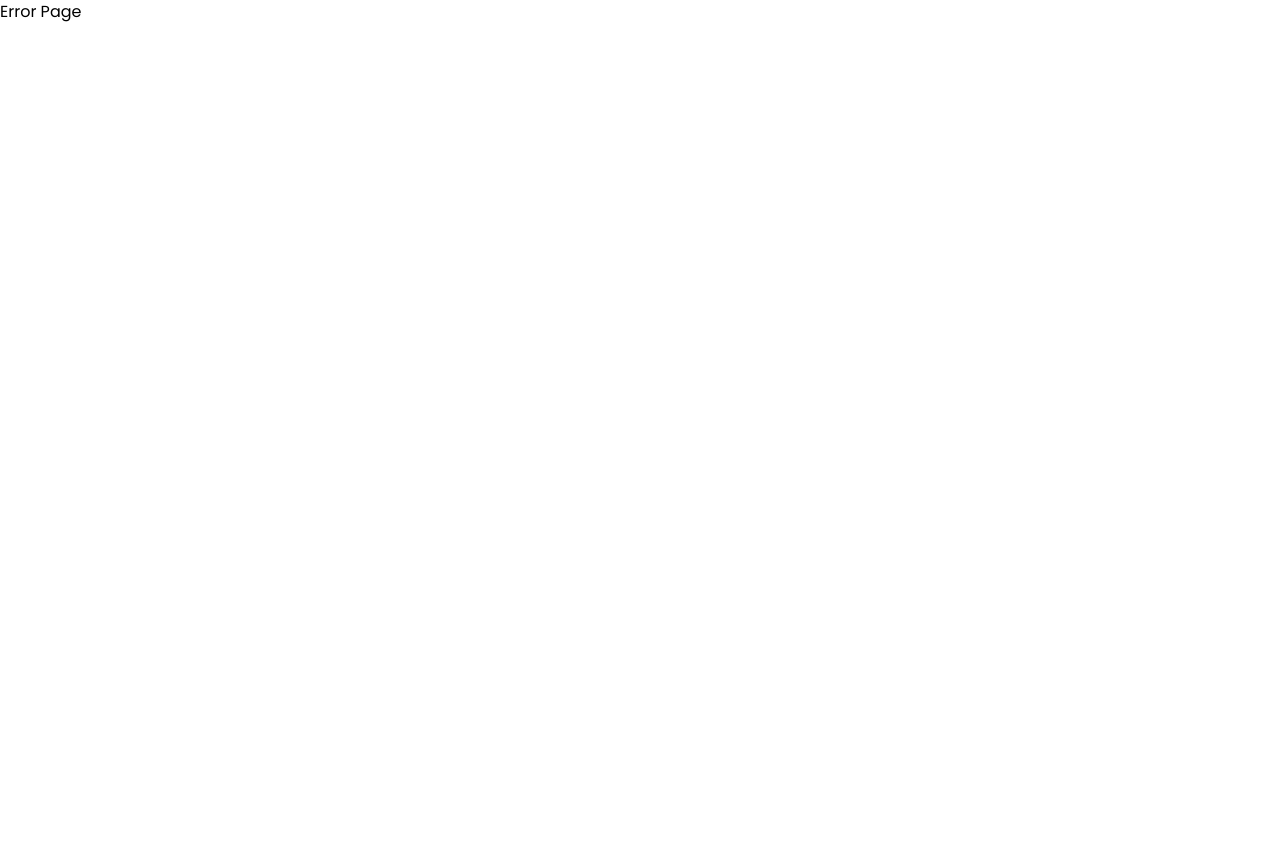
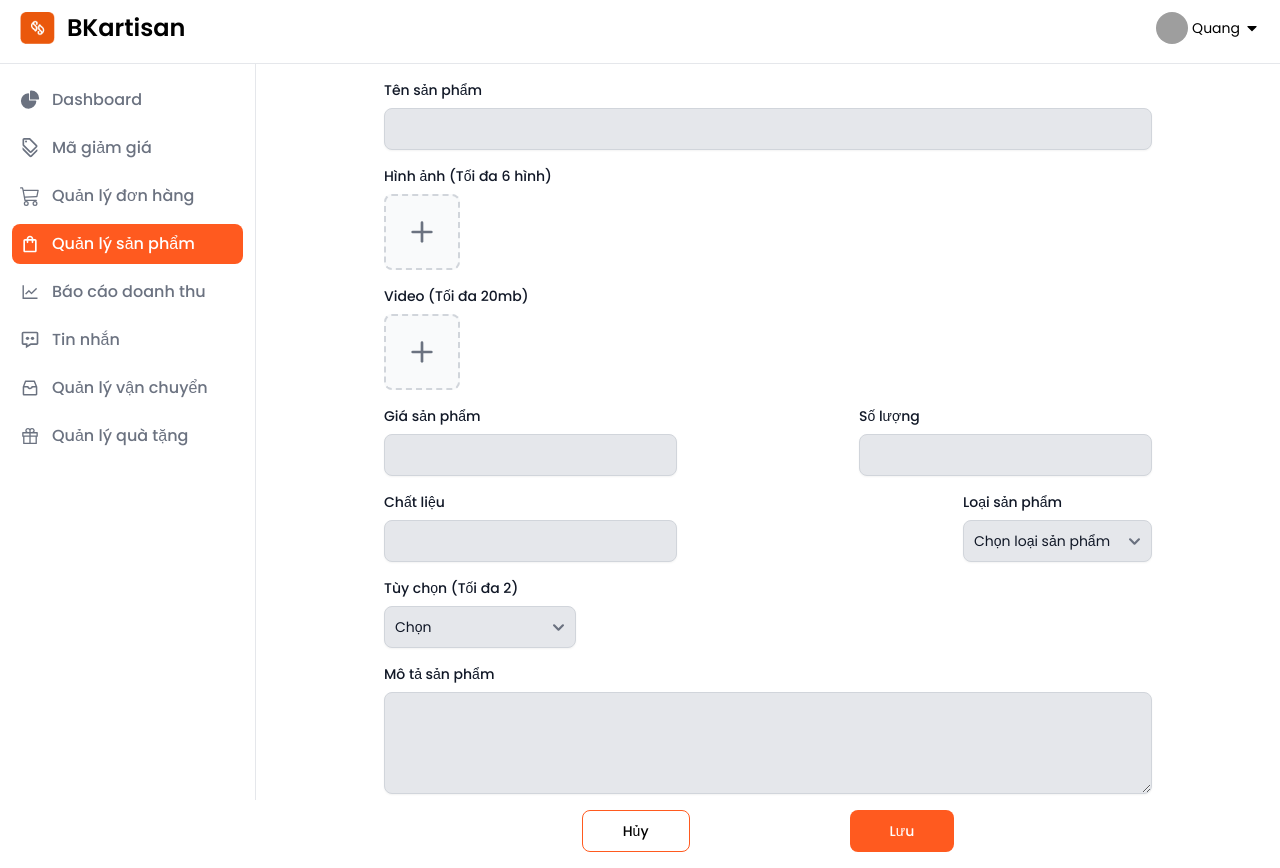
Before and after one commit to hinn1411/thesis-bkartisan, a React (Vite) app in the folder frontend/: page /seller/manage-products/create-product in a window 1280 px wide. Before the commit this address had no page. Before the commit the page ends 800 px from the top, so only its background shows below. Built offline with nearby package versions, Linux system fonts and the light colour scheme; grey boxes are pictures that could not be loaded.

Commit message:
Update UIcreateProduct

```diff
--- a/frontend/src/components/sidebar/SellerSideBar.tsx
+++ b/frontend/src/components/sidebar/SellerSideBar.tsx
@@ -3,6 +3,9 @@ import logo from '../../assets/images/logo/dummy logo.png'
 import { MdOutlineDiscount, MdOutlineShoppingBag} from 'react-icons/md';
 import { BiMessageDots } from "react-icons/bi";
 import { AiOutlineLineChart } from "react-icons/ai";
+import { AiOutlineInbox } from "react-icons/ai";
+import { AiOutlineGift } from "react-icons/ai";
+import { FaCaretDown } from "react-icons/fa";
 import { BsCart3 } from 'react-icons/bs';
 import React, { useState } from 'react';
 
@@ -64,34 +67,24 @@ const SellerSideBar: FC<sideBarName> = memo(({name}) => {
           <div className="flex items-center ">
               <div className="flex flex-col items-end">
                 <div>
-                  <button type="button" className={`flex text-sm bg-gray-800 rounded-full ${isDropdownOpen ? 'focus:ring-4 focus:ring-gray-300 dark:focus:ring-gray-600' : ''} `} aria-expanded={isDropdownOpen} data-dropdown-toggle="dropdown-user" id="dropdownButton"
+                  <button type="button" className={`flex items-center space-x-1 text-sm rounded-full ${isDropdownOpen ? 'focus:ring-4 focus:ring-gray-300 dark:focus:ring-gray-600' : ''} `} aria-expanded={isDropdownOpen} data-dropdown-toggle="dropdown-user" id="dropdownButton"
                 onClick={handleButtonClick}>
 
                     <img className="w-8 h-8 rounded-full" src="https://flowbite.com/docs/images/people/profile-picture-5.jpg" alt="user photo"></img>
+                    <p> Quang</p>
+                    <FaCaretDown className = "w-4 h-4"/>
                   </button>
+
                 </div>
                 <div className={`z-50 ${isDropdownOpen ? '' : 'hidden'} my-4 text-base list-none bg-white divide-y divide-gray-100 rounded shadow dark:bg-gray-700 dark:divide-gray-600`} id="dropdown-user">
-                  <div className="px-4 py-3" role="none">
-                    <p className="text-sm text-gray-900 dark:text-white" role="none">
-                      Neil Sims
-                    </p>
-                    <p className="text-sm font-medium text-gray-900 truncate dark:text-gray-300" role="none">
-                      neil.sims@flowbite.com
-                    </p>
-                  </div>
                   <ul className="py-1" role="none">
                     <li>
-                      <a href="#" className="block px-4 py-2 text-sm text-gray-700 hover:bg-orange-100 dark:text-gray-300 dark:hover:bg-gray-600 dark:hover:text-white" role="menuitem">Dashboard</a>
-                    </li>
-                    <li>
-                      <a href="#" className="block px-4 py-2 text-sm text-gray-700 hover:bg-orange-100 dark:text-gray-300 dark:hover:bg-gray-600 dark:hover:text-white" role="menuitem">Settings</a>
-                    </li>
-                    <li>
-                      <a href="#" className="block px-4 py-2 text-sm text-gray-700 hover:bg-orange-100 dark:text-gray-300 dark:hover:bg-gray-600 dark:hover:text-white" role="menuitem">Earnings</a>
+                      <a href="#" className="block px-4 py-2 text-sm text-gray-700 hover:bg-orange-100 dark:text-gray-300 dark:hover:bg-gray-600 dark:hover:text-white" role="menuitem">Information</a>
                     </li>
                     <li>
                       <a href="#" className="block px-4 py-2 text-sm text-gray-700 hover:bg-orange-100 dark:text-gray-300 dark:hover:bg-gray-600 dark:hover:text-white" role="menuitem">Sign out</a>
                     </li>
+
                   </ul>
                 </div>
               </div>
@@ -152,6 +145,20 @@ const SellerSideBar: FC<sideBarName> = memo(({name}) => {
                   <span className="flex-1 ms-3 whitespace-nowrap">Tin nhắn</span>
                 </a>
             </li>
+            <li>
+                <a href="#" className={`flex  items-center p-2 text-gray-500 rounded-lg  group ${name == "Message"? `bg-orange-500 text-white` : `hover:bg-orange-100 hover:text-gray-900`} group`}>
+                  <AiOutlineInbox className={`w-5 h-5 text-gray-500 transition duration-75 dark:text-gray-400 ${name == "Message"? ` text-white` : `group-hover:text-gray-900 `} `} />
+
+                  <span className="flex-1 ms-3 whitespace-nowrap">Quản lý vận chuyển</span>
+                </a>
+            </li>
+            <li>
+                <a href="#" className={`flex  items-center p-2 text-gray-500 rounded-lg  group ${name == "Message"? `bg-orange-500 text-white` : `hover:bg-orange-100 hover:text-gray-900`} group`}>
+                  <AiOutlineGift className={`w-5 h-5 text-gray-500 transition duration-75 dark:text-gray-400 ${name == "Message"? ` text-white` : `group-hover:text-gray-900 `} `} />
+
+                  <span className="flex-1 ms-3 whitespace-nowrap">Quản lý quà tặng</span>
+                </a>
+            </li>
 
           </ul>
       </div>
--- a/frontend/src/pages/Seller/ManageProducts/CreateProducts.tsx
+++ b/frontend/src/pages/Seller/ManageProducts/CreateProducts.tsx
@@ -1,11 +1,32 @@
 import { FC, memo, useState, ChangeEvent } from 'react';
 import SellerSideBar from '../../../components/sidebar/SellerSideBar';
+import { IoCloseOutline } from "react-icons/io5";
 import { FiPlus } from "react-icons/fi";
 
 interface YourComponentProps {}
 const CreateProducts: FC<YourComponentProps> = memo(() => {
   const [images, setImages] = useState<string[]>([]);
   const [videoSrc, setVideoSrc] = useState<string | null>(null);
+  const [selectedCategory, setSelectedCategory] = useState<string>('');
+
+  const initialOptions = ['S', 'M', 'L', 'XL'];
+  const [availableSizes, setAvailableSizes] = useState<string[]>(initialOptions);
+  const [selectedSizes, setSelectedSizes] = useState<string[]>([]);
+
+  const handleSizeChange = (event: React.ChangeEvent<HTMLSelectElement>) => {
+    const newSize = event.target.value;
+    setSelectedSizes([...selectedSizes, newSize]);
+    setAvailableSizes(availableSizes.filter(size => size !== newSize));
+  };
+
+  const removeSize = (sizeToRemove: string) => {
+    setSelectedSizes(selectedSizes.filter(size => size !== sizeToRemove));
+    setAvailableSizes([...availableSizes, sizeToRemove]);
+  };
+
+  const handleCategoryChange = (event: React.ChangeEvent<HTMLSelectElement>) => {
+    setSelectedCategory(event.target.value);
+  };
 
   const handleFileImageChange = (e: ChangeEvent<HTMLInputElement>) => {
     const files = e.target.files;
@@ -126,12 +147,12 @@ const CreateProducts: FC<YourComponentProps> = memo(() => {
           </div>
           <div className="flex mb-4 justify-between">
             <div>
-            <label className="block mb-2 text-sm font-medium text-gray-900 dark:text-white">Giá sản phẩm</label>
-            <input type="text" id="Price" className="shadow-sm bg-gray-200 border border-gray-300 text-gray-900 text-sm rounded-lg focus:ring-orange-500 focus:border-orange-500 block w-full p-2.5 " required/>
+              <label className="block mb-2 text-sm font-medium text-gray-900 dark:text-white">Giá sản phẩm</label>
+              <input type="text" id="Price" className="shadow-sm bg-gray-200 border border-gray-300 text-gray-900 text-sm rounded-lg focus:ring-orange-500 focus:border-orange-500 block w-full p-2.5 " required/>
             </div>
             <div>
-            <label className="block mb-2 text-sm font-medium text-gray-900 dark:text-white">Số lượng</label>
-            <input type="text" id="Quanlity" className="shadow-sm bg-gray-200 border border-gray-300 text-gray-900 text-sm rounded-lg focus:ring-orange-500 focus:border-orange-500 block w-full p-2.5 " required/>
+              <label className="block mb-2 text-sm font-medium text-gray-900 dark:text-white">Số lượng</label>
+              <input type="text" id="Quanlity" className="shadow-sm bg-gray-200 border border-gray-300 text-gray-900 text-sm rounded-lg focus:ring-orange-500 focus:border-orange-500 block w-full p-2.5 " required/>
             </div>
           </div>
           <div className="flex mb-4 justify-between">
@@ -151,6 +172,76 @@ const CreateProducts: FC<YourComponentProps> = memo(() => {
 
             </div>
           </div>
+
+          <div>
+            <label className="block mb-2 text-sm font-medium text-gray-900 dark:text-white">Tùy chọn (Tối đa 2)</label>
+            <div className="flex mb-4 justify-between">
+              <div className='w-48'>
+
+                <select id="catagory" className="shadow-sm bg-gray-200 border border-gray-300 text-gray-900 text-sm rounded-lg focus:ring-orange-500 focus:border-orange-500 block w-full p-2.5 pr-7" onChange={handleCategoryChange}>
+                  <option selected>Chọn</option>
+                  <option value="US">Kích cỡ</option>
+                  <option value="CA">Áo</option>
+                  <option value="FR">Quần</option>
+                  <option value="DE">Board Game</option>
+                </select>
+              </div>
+
+              {selectedCategory && (
+              <div id='select1' className='space-y-3 w-48'>
+                <div className='flex items-center'>
+                  <select
+                    id="size"
+                    className=" shadow-sm bg-gray-200 border border-gray-300 text-gray-900 text-sm rounded-lg focus:ring-orange-500 focus:border-orange-500 block w-full p-2.5 pr-7"
+                    onChange={handleSizeChange}
+                    value=""
+                  >
+                    <option disabled value="">Chọn các kích cỡ</option>
+                    {availableSizes.map(size => <option key={size} value={size}>{size}</option>)}
+                  </select>
+                <IoCloseOutline className="w-5 h-5 cursor-pointer" />
+                </div>
+
+                <div className="flex flex-wrap space-y-3">
+                  {selectedSizes.map(size => (
+                    <div key={size} className="flex justify-between shadow-sm bg-gray-200 border border-gray-300 text-gray-900 text-sm rounded-lg focus:ring-orange-500 focus:border-orange-500 w-full p-2.5">
+                      <p>{size}</p>
+                      <IoCloseOutline className="w-5 h-5 cursor-pointer" onClick={() => removeSize(size)}/>
+                    </div>
+                  ))}
+                </div>
+              </div>
+                )}
+
+              {selectedCategory && (
+                <div id='select1' className='space-y-3 w-48'>
+                  <div className='flex items-center'>
+                    <select
+                      id="size"
+                      className=" shadow-sm bg-gray-200 border border-gray-300 text-gray-900 text-sm rounded-lg focus:ring-orange-500 focus:border-orange-500 block w-full p-2.5 pr-7"
+                      onChange={handleSizeChange}
+                      value=""
+                    >
+                      <option disabled value="">Chọn các kích cỡ</option>
+                      {availableSizes.map(size => <option key={size} value={size}>{size}</option>)}
+                    </select>
+                  <IoCloseOutline className="w-5 h-5 cursor-pointer" />
+                  </div>
+
+                  <div className="flex flex-wrap space-y-3">
+                    {selectedSizes.map(size => (
+                      <div key={size} className="flex justify-between shadow-sm bg-gray-200 border border-gray-300 text-gray-900 text-sm rounded-lg focus:ring-orange-500 focus:border-orange-500 w-full p-2.5">
+                        <p>{size}</p>
+                        <IoCloseOutline className="w-5 h-5 cursor-pointer" onClick={() => removeSize(size)}/>
+                      </div>
+                    ))}
+                  </div>
+                </div>
+                )}
+            </div>
+          </div>
+
+
           <div className="mb-4">
             <label className="block mb-2 text-sm font-medium text-gray-900 dark:text-white">Mô tả sản phẩm</label>
             <textarea rows={4} id="Description" className="shadow-sm bg-gray-200 border border-gray-300 text-gray-900 text-sm rounded-lg focus:ring-orange-500 focus:border-orange-500 block w-full p-2.5 " required/>
--- a/frontend/src/pages/register/Register.tsx
+++ b/frontend/src/pages/register/Register.tsx
@@ -29,7 +29,7 @@ const Login: FC = memo(() => {
             </div>
             <div className="my-6">
               <input
-                type="password"
+                type="email"
                 className="w-full py-4 px-6 border border-gray-300 rounded-md placeholder:font-sans placeholder:font-light hover:outline hover:outline-black hover:outline-1"
                 placeholder={t('register.enter_email')}
               />
--- a/frontend/src/routes/index.tsx
+++ b/frontend/src/routes/index.tsx
@@ -59,9 +59,9 @@ const router = createBrowserRouter([
     errorElement: <ErrorPage />,
     children: [
       { index: true, element: <Dashboard /> },
-      { path: 'manageproducts', element: <ViewProduct /> },
-      { path: 'manageproducts/createproduct', element: <CreateProducts /> },
-      { path: 'manageproducts/detail', element: <DetailProduct /> },
+      { path: 'manage-products', element: <ViewProduct /> },
+      { path: 'manage-products/create-product', element: <CreateProducts /> },
+      { path: 'manage-products/detail', element: <DetailProduct /> },
     ],
   },
 ]);
```
